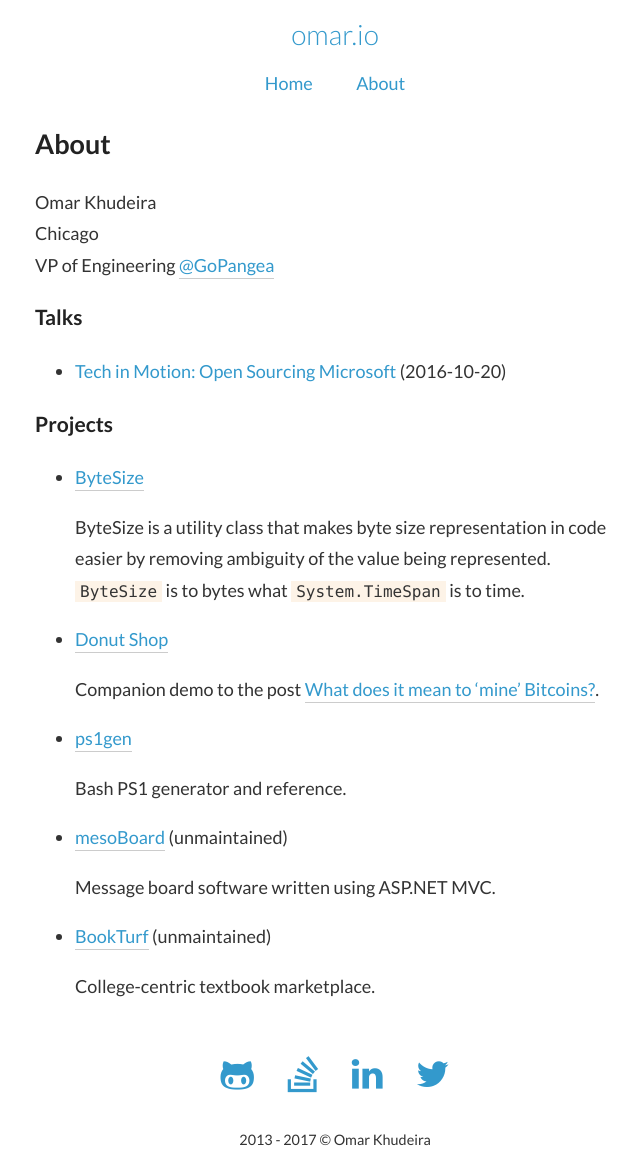
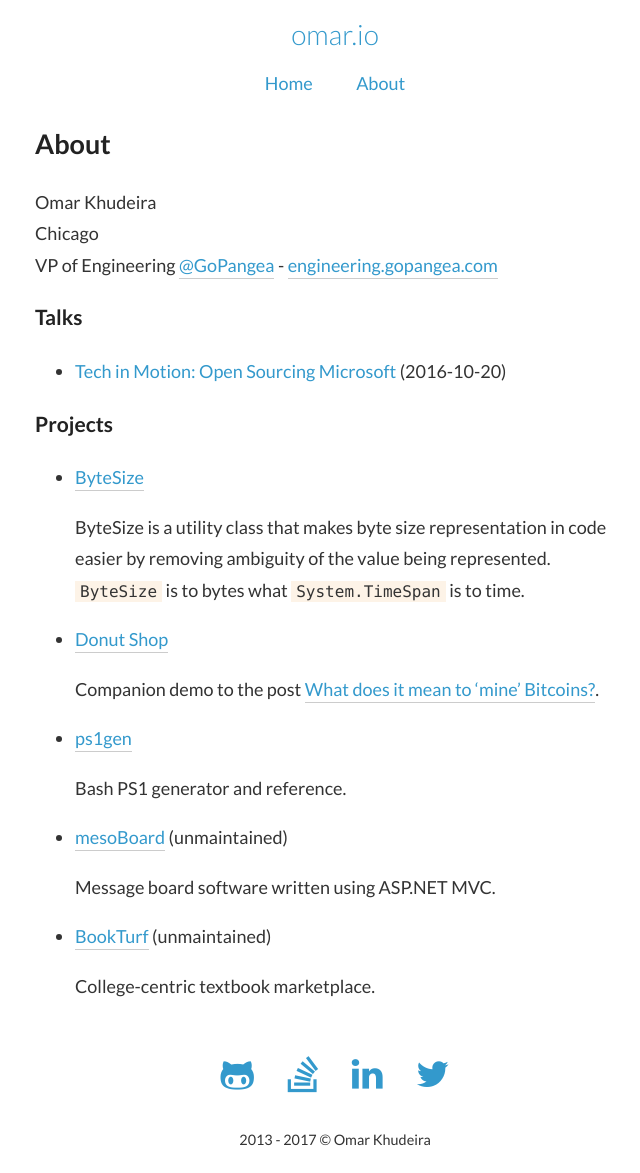
Before and after one commit to omar/omar.github.io, a Jekyll site: the page built from about.md, in a window 1280 px wide. Shown: the whole page, without its empty margins (305-945 px from the left). Built offline with Jekyll 4.4.1, drawn with Linux system fonts in a browser that asks for light colours; nearby versions of some CDN libraries; library files that are not in the unit come from our copies.

Commit message:
Update about

```diff
--- a/about.md
+++ b/about.md
@@ -6,7 +6,7 @@ title: About
 
 Omar Khudeira <br />
 Chicago <br />
-VP of Engineering [@GoPangea](https://twitter.com/gopangea) <br />
+VP of Engineering [@GoPangea](https://twitter.com/gopangea) - [engineering.gopangea.com](http://engineering.gopangea.com) <br />
 
 ### Talks
 
```
